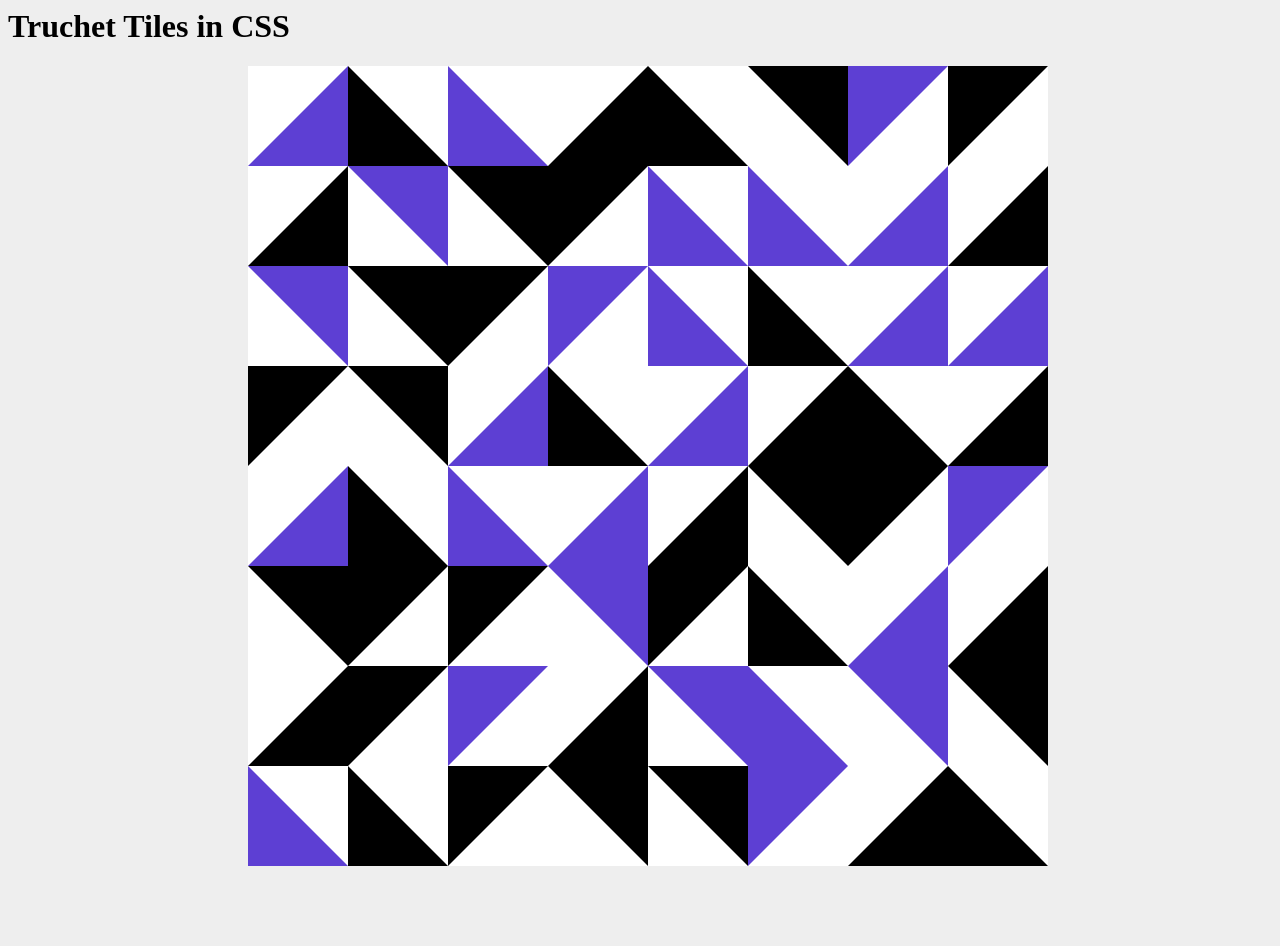
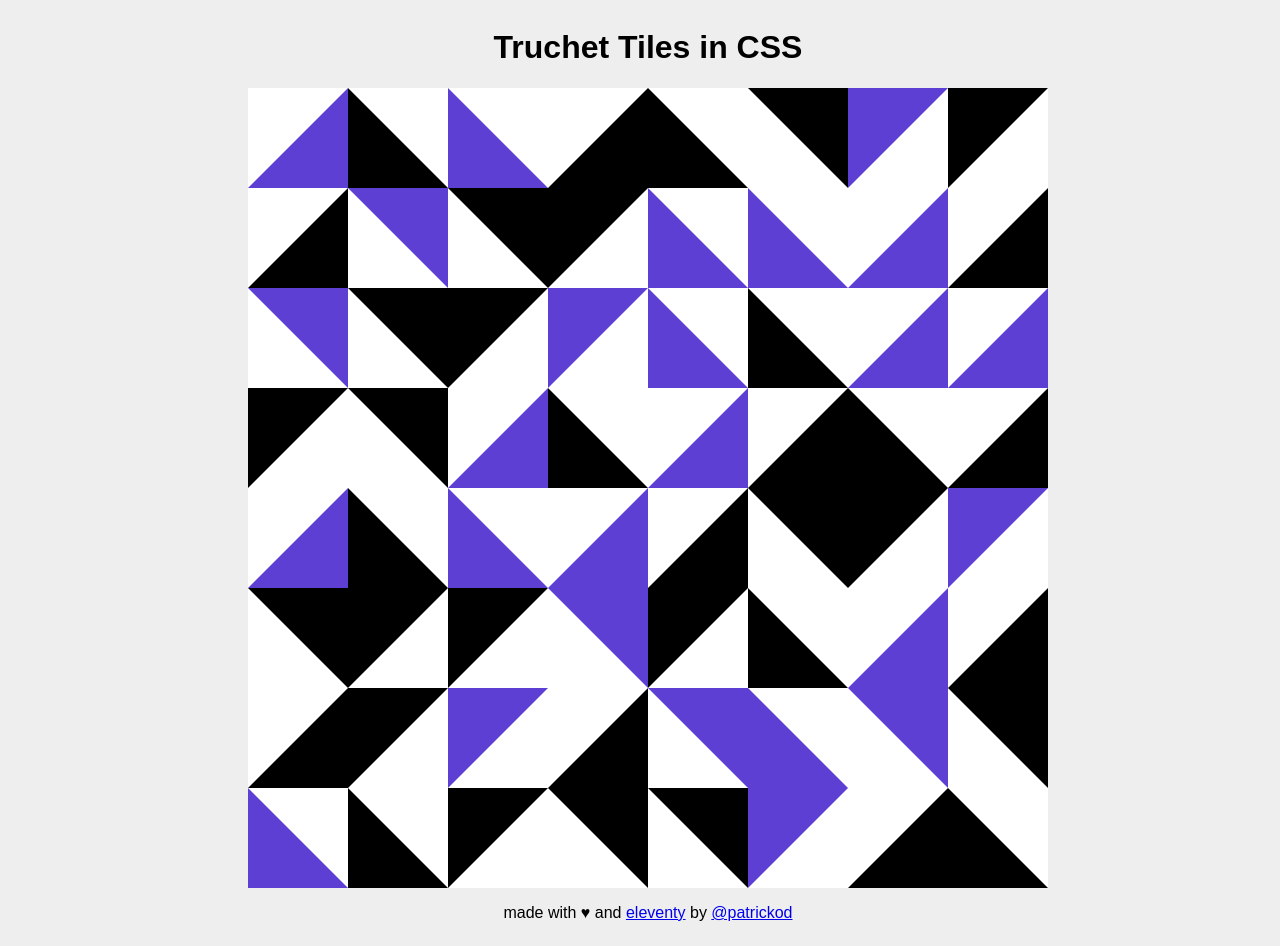
Before and after one commit to patrickod/truchet-tiles, an Eleventy site: page src/index.html in a window 1280 px wide. Before the commit the page ends 874 px from the top, so only its background shows below. Built offline with nearby package versions, Linux system fonts and the light colour scheme; Eleventy itself is replaced by a stand-in of ours; files that its build step writes are made by us from their sources.

Commit message:
Add footer/header; style fixes

```diff
--- a/src/index.html
+++ b/src/index.html
@@ -1,14 +1,21 @@
+<!DOCTYPE html>
 <html lang="en">
   <head>
     <meta charset="utf-8" />
+    <meta name="viewport" content="width=device-width, initial-scale=1.0" />
+    <meta name="description" content="Truchet tiles in CSS" />
+
     <title>@patrickod | truchet tiles</title>
+
     <link rel="stylesheet" href="/truchet.css" />
     <script src="/truchet.js"></script>
   </head>
 
   <body>
-    <h1>Truchet Tiles in CSS</h1>
     <div class="container">
+      <div class="header">
+        <h1>Truchet Tiles in CSS</h1>
+      </div>
       <div class="truchet-grid">
         <div class="truchet-row">
           <div class="truchet-cell"></div>
@@ -91,6 +98,14 @@
           <div class="truchet-cell"></div>
         </div>
       </div>
+      <div class="footer">
+        <p>
+          made with &hearts; and <a href=https://www.11ty.dev/">eleventy</a> by
+          <a href="https://github.com/patrickod" rel="@patrickod github"
+            >@patrickod</a
+          >
+        </p>
+      </div>
     </div>
   </body>
 </html>
--- a/src/truchet.css
+++ b/src/truchet.css
@@ -1,17 +1,19 @@
 body {
     background-color: #eee;
     width: 100%;
+    font-family: Arial, Helvetica, sans-serif;
 }
 
 .container {
     display: flex;
-    justify-content: center;
+    flex-direction: column;
 }
 
 .truchet-grid {
     display: flex;
     justify-content: center;
     flex-direction: column;
+    margin: auto;
 }
 
 .truchet-row {
@@ -58,3 +60,8 @@ body {
 .rotate-270 {
     transform: rotate(270deg);
 }
+
+.header, .footer {
+    display: flex;
+    justify-content: center;
+}
```
